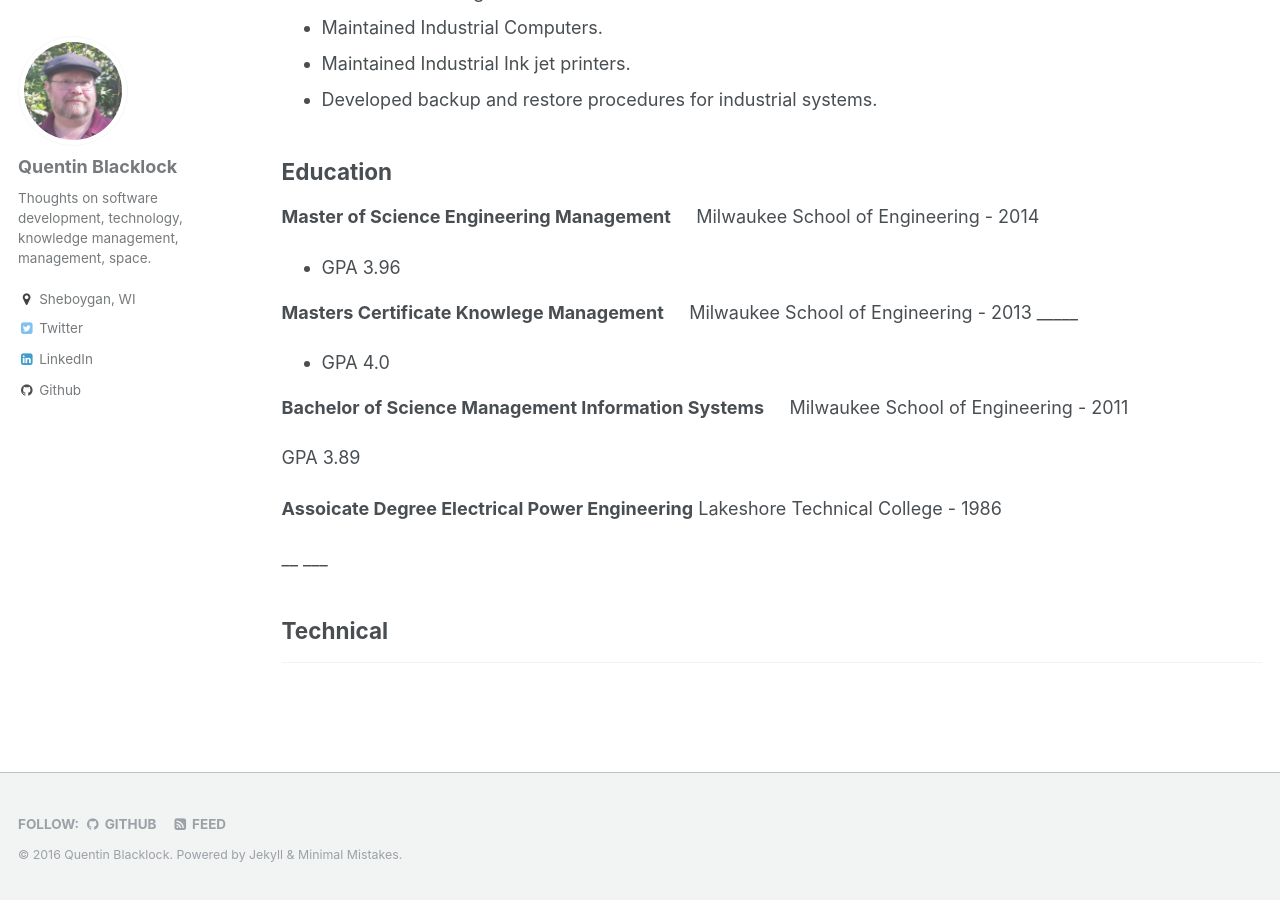
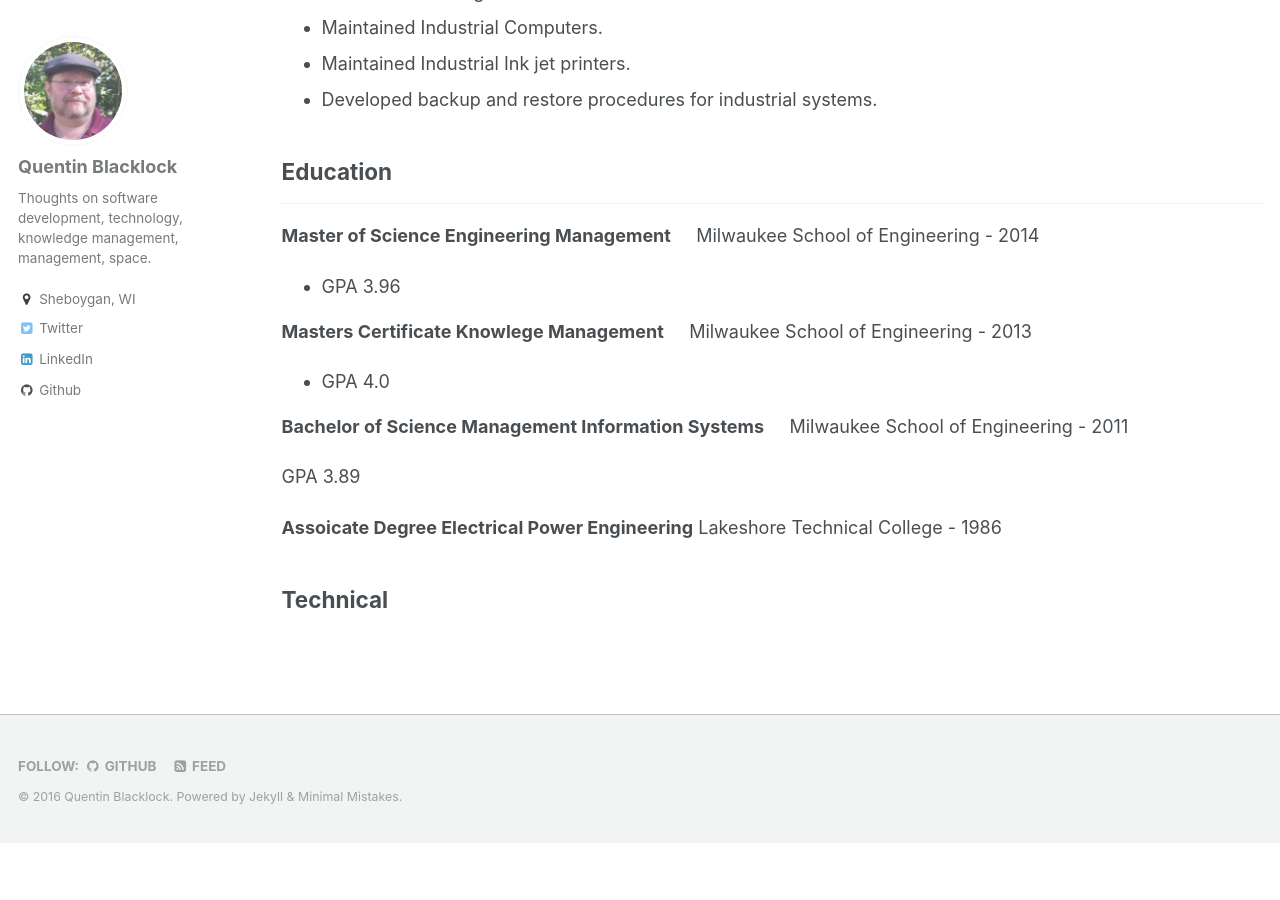
Before and after one commit to quentin-blacklock/quentin-blacklock.github.io, a Jekyll site: the page built from _pages/about.md, in a window 1280 px wide and 900 px high, scrolled down 1316 px. Built offline with Jekyll 4.4.1, drawn with Linux system fonts in a browser that asks for light colours; after the commit the page ends 2159 px from its top, so only the background shows below that.

```diff
--- a/_pages/about.md
+++ b/_pages/about.md
@@ -52,13 +52,15 @@ porting requirements for financial, job costing, manufacturing performance, and
 - Developed backup and restore procedures for industrial systems.
 
 ## Education
+____
+
 
 **Master of Science Engineering Management** &nbsp;&nbsp;&nbsp; Milwaukee School of Engineering - 2014
 
 - GPA 3.96
 
 **Masters Certificate Knowlege Management** &nbsp;&nbsp;&nbsp; Milwaukee School of Engineering - 2013
-_____
+
 - GPA 4.0
 
 **Bachelor of Science Management Information Systems** &nbsp;&nbsp;&nbsp; Milwaukee School of Engineering - 2011
@@ -67,9 +69,5 @@ GPA 3.89
 
 **Assoicate Degree Electrical Power Engineering** Lakeshore Technical College - 1986
 
-__
-___
-
 
 ## Technical
-_____
```
